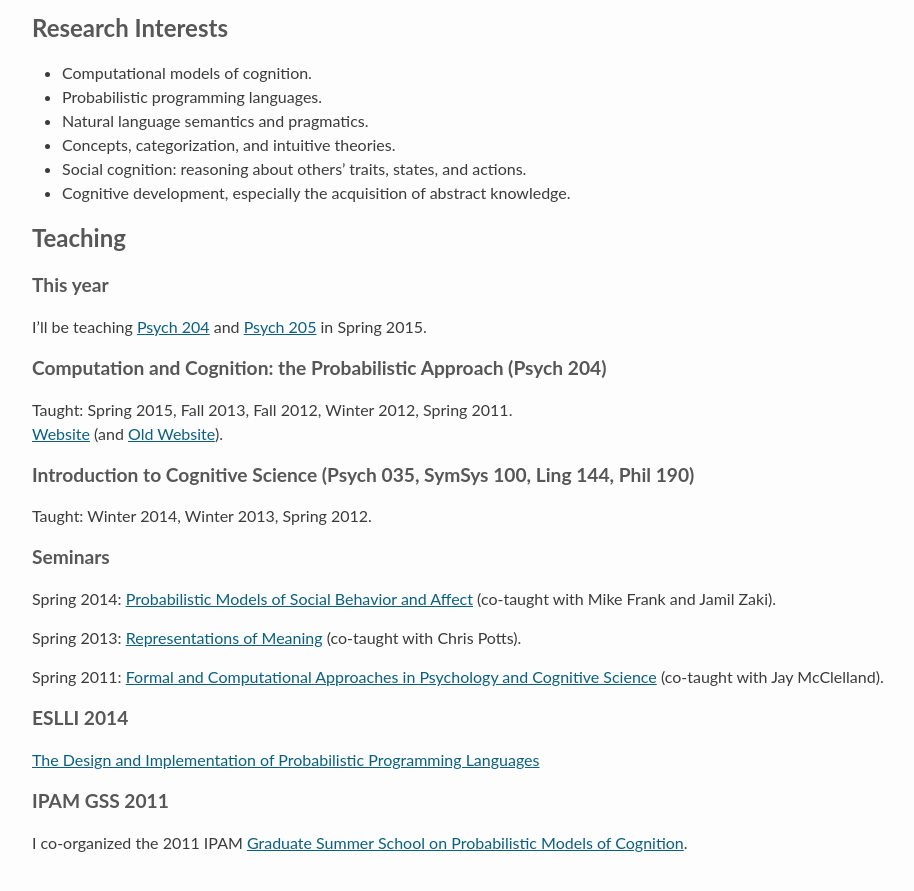
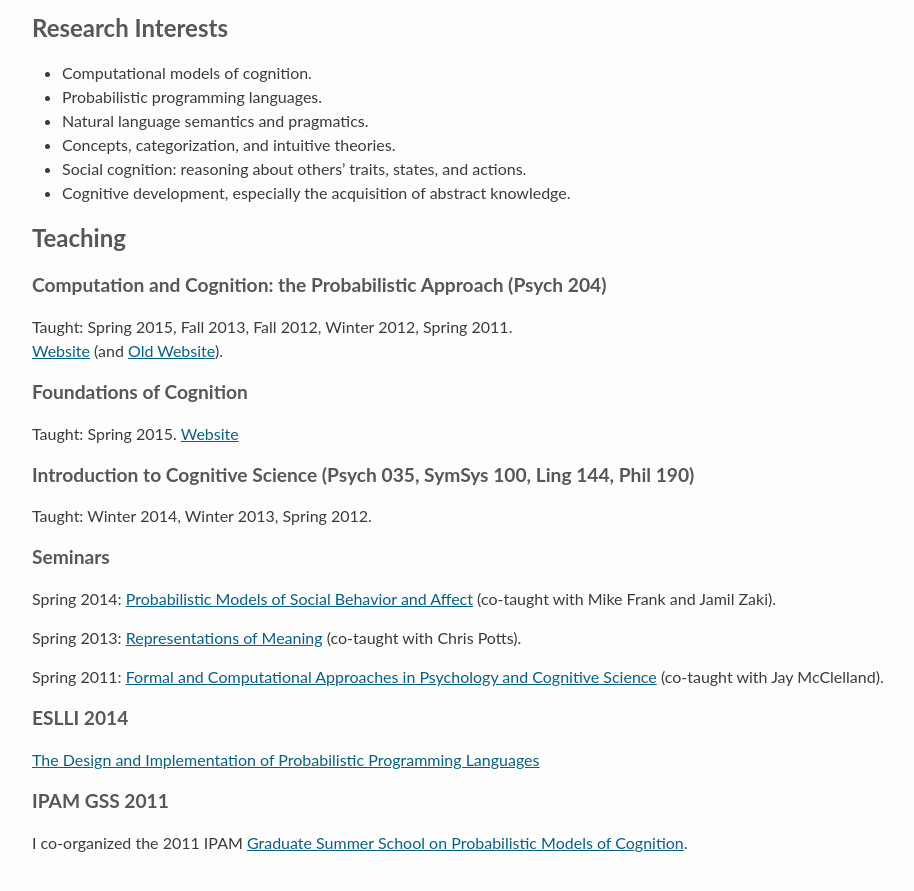
Before and after one commit to stanford-cocolab/cocolab.stanford.edu, a Jekyll site: the page built from ndg.md, in a window 1280 px wide and 900 px high, scrolled down 616 px. Shown: the top 891 px of the window, without its empty margins (94-1008 px from the left). Built offline with Jekyll 4.4.1, drawn with Linux system fonts in a browser that asks for light colours; Markdown is read by kramdown in place of the engine named in the settings.

Commit message:
update ndg teaching

```diff
--- a/ndg.md
+++ b/ndg.md
@@ -30,17 +30,15 @@ Office: 356 Jordan Hall, Stanford.
 
 ## Teaching
 
-### This year
-
-I'll be teaching [Psych 204](psych204.html) and [Psych 205](https://docs.google.com/document/d/1KV4VaA_ixBJO6JtNe5yt9ckKpyzA_Vhme84SCxYUaNE/edit?usp=sharing) in Spring 2015.
-
-
 ### Computation and Cognition: the Probabilistic Approach (Psych 204)
 
 Taught: Spring 2015, Fall 2013, Fall 2012, Winter 2012, Spring 2011.
 [Website](psych204.html)
 (and [Old Website](http://www.stanford.edu/~ngoodman/psych204/)).
 
+### Foundations of Cognition
+
+Taught: Spring 2015. [Website](https://docs.google.com/document/d/1KV4VaA_ixBJO6JtNe5yt9ckKpyzA_Vhme84SCxYUaNE)
 
 ### Introduction to Cognitive Science (Psych 035, SymSys 100, Ling 144, Phil 190)
 
```
